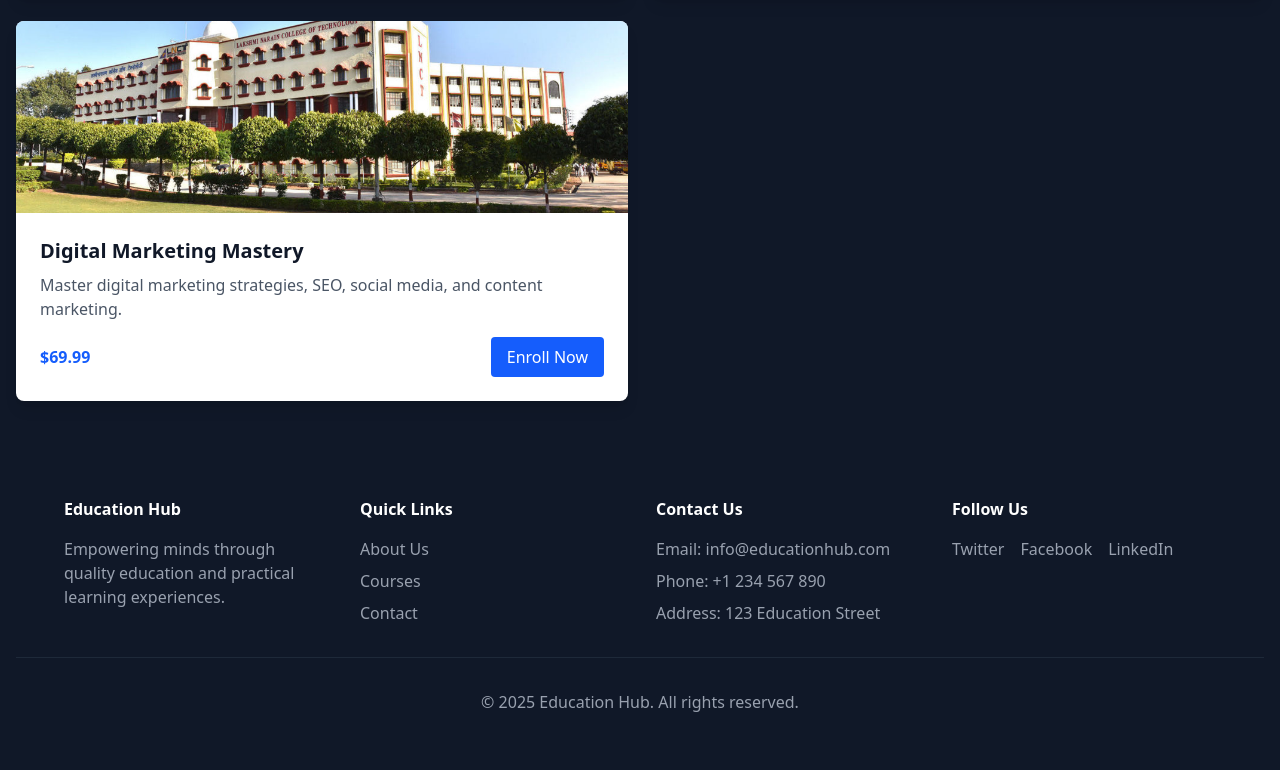
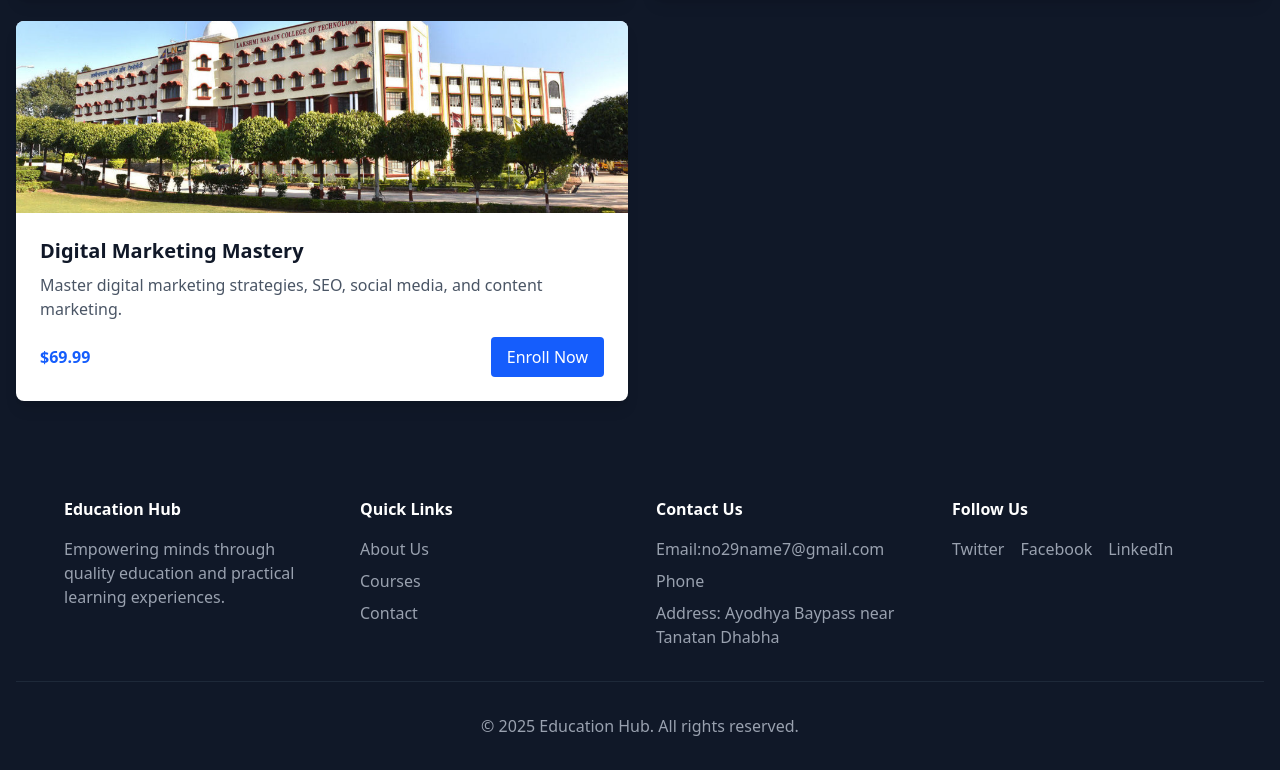
Before and after one commit to Ashutosh-JavaDev/TechHack, a website: page src/courses.html in a window 1280 px wide. Shown: the part 831-1601 px from the top of the page. Before the commit the page ends 1577 px from the top, so only its background shows below. Drawn offline with Linux system fonts and the light colour scheme.

Commit message:
index link  page updated

```diff
--- a/src/courses.html
+++ b/src/courses.html
@@ -132,9 +132,9 @@
         <div>
           <h4 class="text-white font-bold mb-4">Contact Us</h4>
           <ul class="space-y-2">
-            <li>Email: info@educationhub.com</li>
-            <li>Phone: +1 234 567 890</li>
-            <li>Address: 123 Education Street</li>
+            <li><a href="mailto:no29name7@gmail.com">Email:no29name7@gmail.com</a> </li>
+            <li><a href="tel:+917070987772">Phone</a> </li>
+            <li>Address: Ayodhya Baypass near Tanatan Dhabha</li>
           </ul>
         </div>
         <div>
```
Also changed, not shown: src/about.html (+1 -0 lines).
